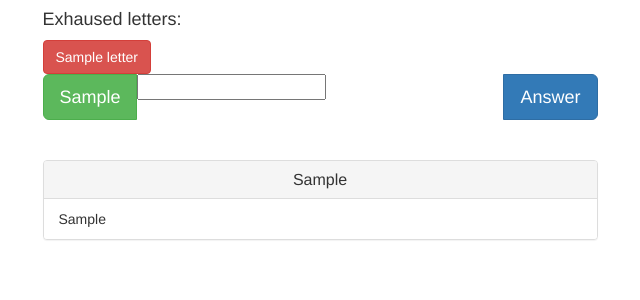
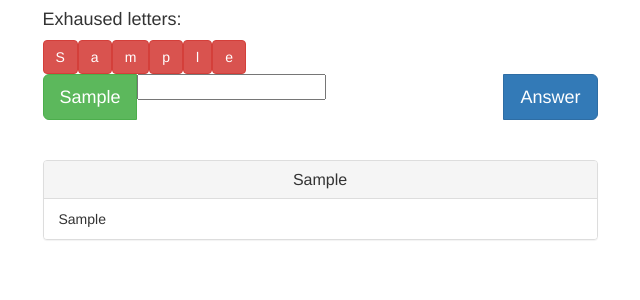
Before and after one commit to VlasovVitaly/goroda, a Django app: template game/templates/game/match_detail.html in a window 1280 px wide. Shown: the top 300 px of the page, without its empty margins (320-960 px from the left). Run offline with Django 3.2, Linux system fonts and the light colour scheme; tables that the repository leaves empty hold one stand-in row (values such as "Sample post"); the template is opened without the code that fills it: values that come from a table or form of the project are taken from there, most other values are stand-ins (such as "Sample title", 1, 10 or a date in 2020); form fields are guessed from the names that the template uses; some libraries are stand-ins or nearby versions.

Commit message:
Small fixes.
  Removed unneeded context var
  Fixed current letter default value

```diff
--- a/game/templates/game/match_detail.html
+++ b/game/templates/game/match_detail.html
@@ -7,7 +7,7 @@
             {% spaceless %}
             <h4>Exhaused letters:</h4>
             <div>
-                {% for letter in exhaused_letters %}
+                {% for letter in match.exhaused_letters %}
                     <label class="btn btn-danger">{{ letter }}</label>
                 {% endfor %}
             </div>
@@ -20,9 +20,9 @@
                 {% csrf_token %}
                 {% if turn_form.non_field_errors %}<p class="text-danger">{{ turn_form.non_field_errors }}</p>{% endif %}
                 <div id="make_turn_input" class="input-group input-group-lg">
-                    {% if match.current_letter %}
-                    <span class="input-group-btn"><label id="current_letter" class="btn btn-success" type="button">{{ match.current_letter }}</label></span>
-                    {% endif %}
+                    <span class="input-group-btn">
+                        <label id="current_letter" class="btn btn-success" type="button">{{ match.current_letter | default:'...' }}</label>
+                    </span>
                     {{ turn_form.city }}
                     <span class="input-group-btn"><button class="btn btn-primary" type="submit">Answer</button></span>
                 </div>
--- a/game/views.py
+++ b/game/views.py
@@ -35,7 +35,6 @@ def match_detail(request, match):
     context = {
         'match': match,
         'turns': match.turns.order_by('num').reverse(),
-        'exhaused_letters': match.exhaused_letters,
         'turn_form': TurnForm(match, data=request.POST or None),
     }
 
```
